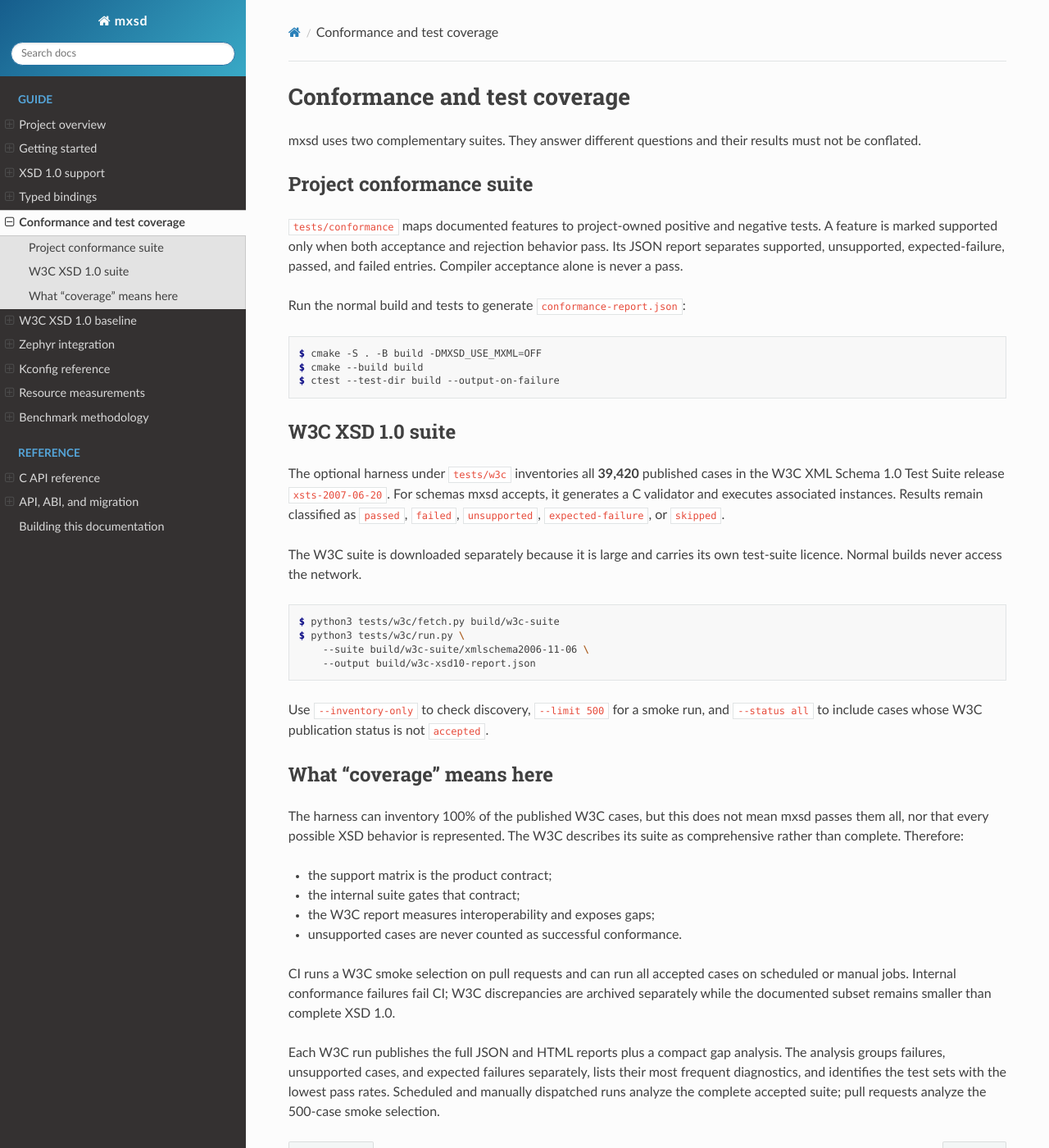
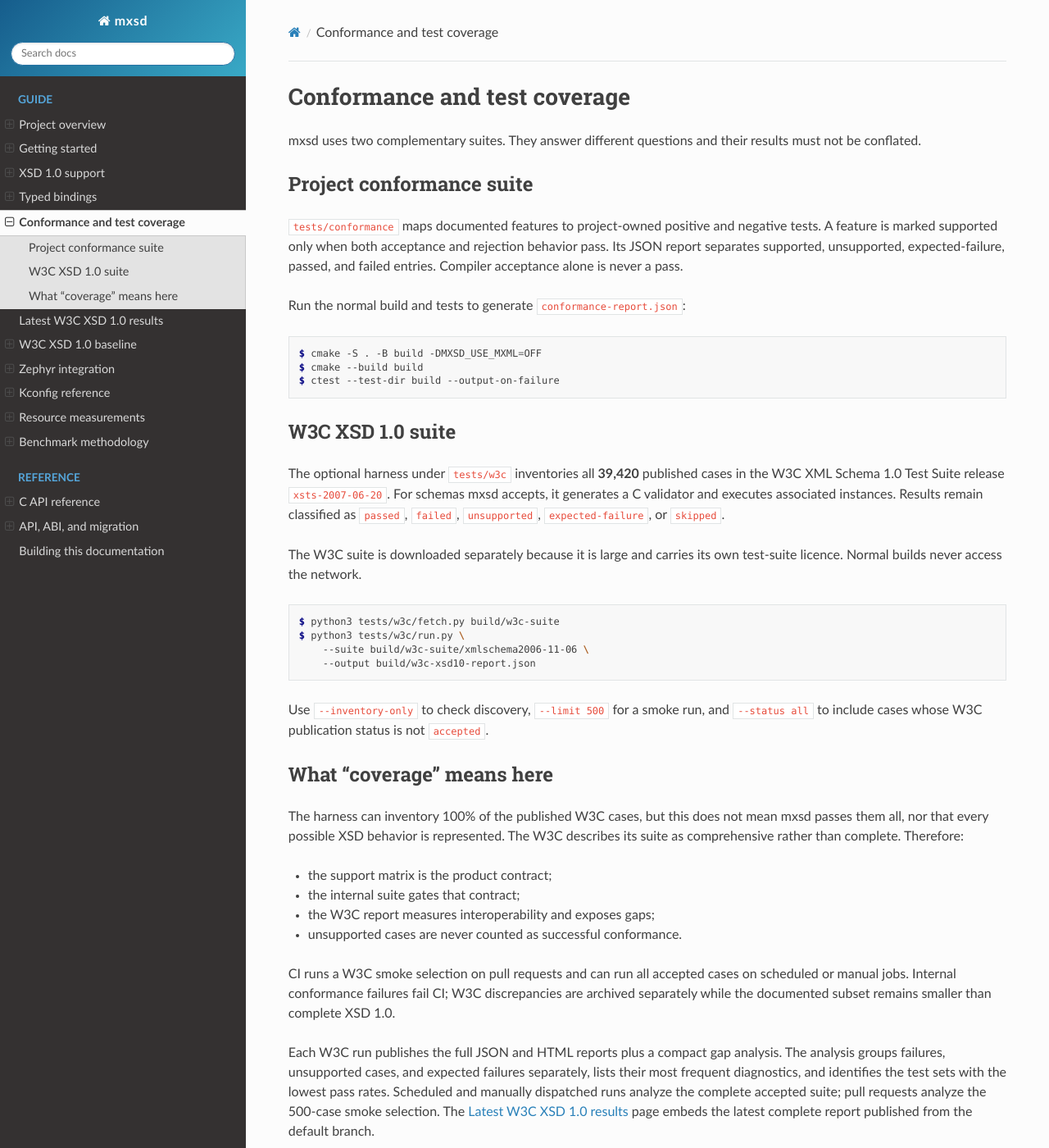
Before and after one commit to Sixtaupi/zxsd, a Sphinx documentation site: the page built from doc/conformance.rst, in a window 1280 px wide and 1400 px high. Shown: the whole window at 82% size. Built offline with Sphinx 7.4.7 and the Read the Docs theme 3.1.0, drawn with Linux system fonts in a browser that asks for light colours.

Commit message:
doc: publish W3C conformance results
Render complete W3C reports and harden bounded binding conversion.

Signed-off-by: Romain PELLETANT <romain.pelletant@sixtaupi.com>

```diff
--- a/doc/_static/custom.css
+++ b/doc/_static/custom.css
@@ -47,3 +47,10 @@
 code.literal {
     color: #8b2846;
 }
+
+.w3c-report-frame {
+    width: 100%;
+    min-height: 80vh;
+    border: 1px solid var(--mxsd-border, #d0d7de);
+    border-radius: 6px;
+}
--- a/doc/conformance.rst
+++ b/doc/conformance.rst
@@ -66,4 +66,5 @@
 failures separately, lists their most frequent diagnostics, and identifies
 the test sets with the lowest pass rates. Scheduled and manually dispatched
 runs analyze the complete accepted suite; pull requests analyze the 500-case
-smoke selection.
+smoke selection. The :doc:`w3c-results` page embeds the latest complete report
+published from the default branch.
--- a/doc/index.rst
+++ b/doc/index.rst
@@ -62,6 +62,7 @@
    xsd-support
    bindings
    conformance
+   w3c-results
    w3c-baseline
    zephyr
    kconfig
```
Also changed, not shown: README.md (+3 -0 lines), doc/_static/w3c-xsd10-report.html (added, +25 -0 lines), doc/w3c-results.rst (added, +24 -0 lines), 4 other files.
